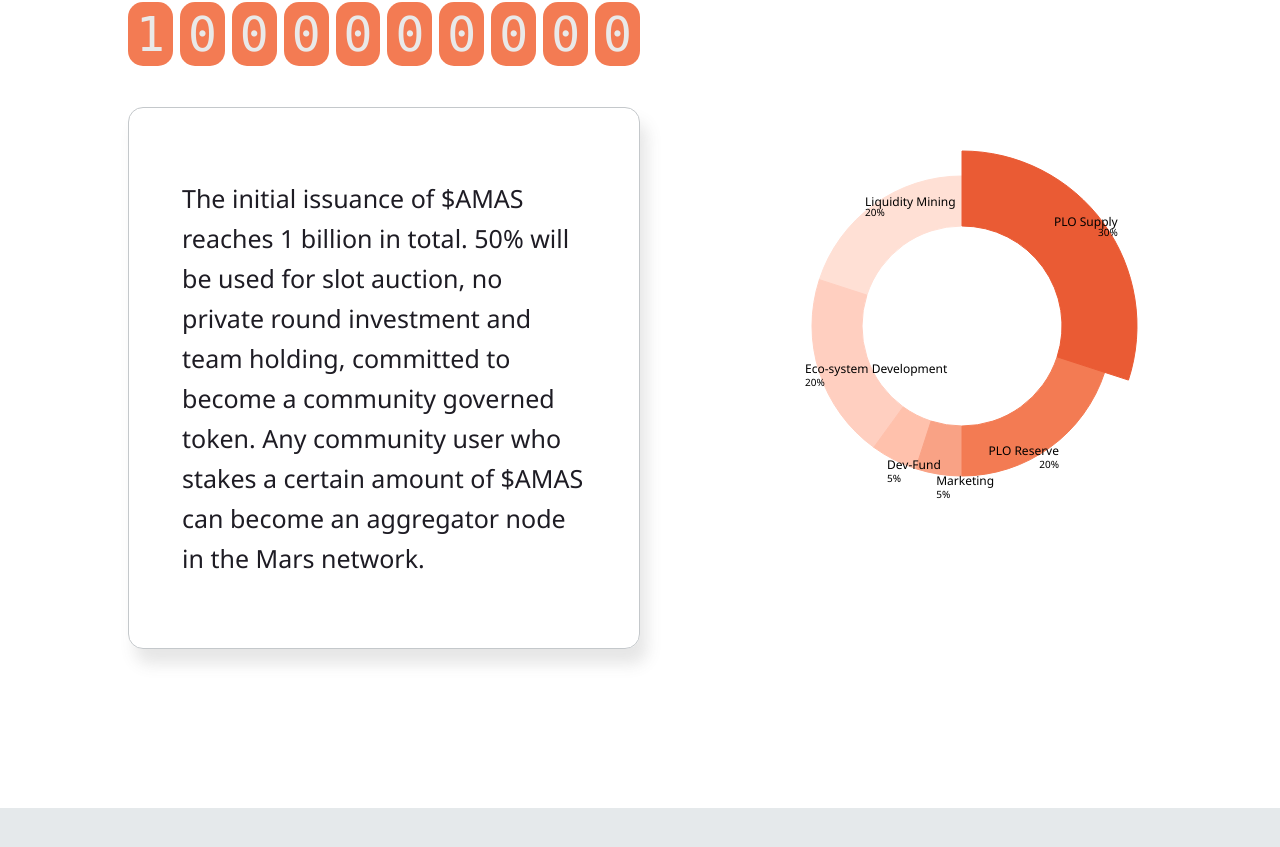
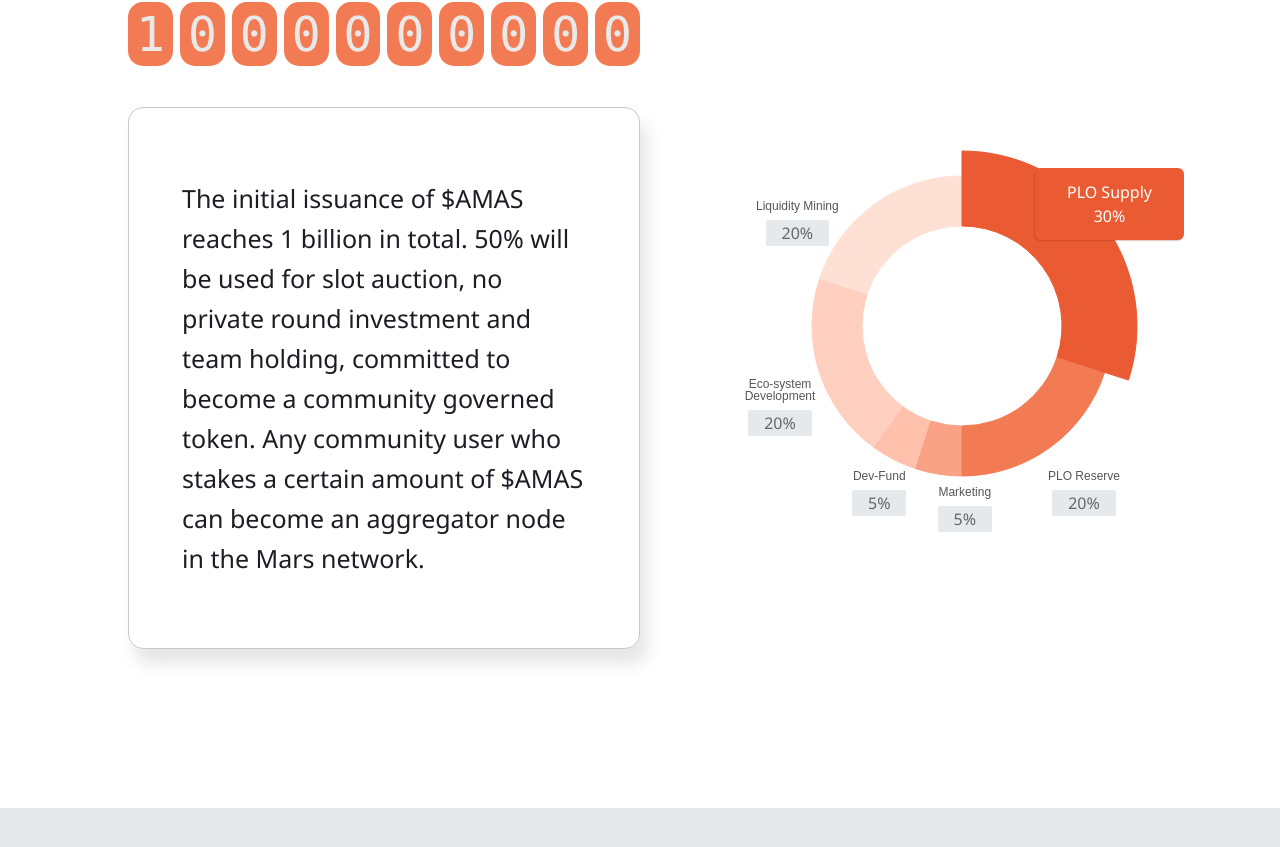
Before and after one commit to ffw0223/website2021, a React (Create React App) app: page / in a window 1280 px wide. Shown: the part 1215-2062 px from the top of the page. Built offline with nearby package versions, Linux system fonts and the light colour scheme.

Commit message:
updated the styles of labels for the radial chart.

```diff
--- a/src/views/supply/Supply.js
+++ b/src/views/supply/Supply.js
@@ -7,12 +7,12 @@ const Supply = props => {
 	const { t } = useTranslation();
 	const theNumber = "1000000000";
 	const myData = [
-		{ angle: 30, radius: 3.5, innerRadius: 2, label: t("PLOSupply"), subLabel: '30%' },
-		{ angle: 20, radius: 3, innerRadius: 2, label: t("PLOReserve"), subLabel: '20%' },
-		{ angle: 5, radius: 3, innerRadius: 2, label: t("marketing"), subLabel: "5%" },
-		{ angle: 5, radius: 3, innerRadius: 2, label: t("devFund"), subLabel: "5%" },
-		{ angle: 20, radius: 3, innerRadius: 2, label: t("ecoSystemDevelopment"), subLabel: "20%" },
-		{ angle: 20, radius: 3, innerRadius: 2, label: t("liquidityMining"), subLabel: "20%" },
+		{ angle: 30, radius: 3.5, innerRadius: 2 },
+		{ angle: 20, radius: 3, innerRadius: 2 },
+		{ angle: 5, radius: 3, innerRadius: 2 },
+		{ angle: 5, radius: 3, innerRadius: 2 },
+		{ angle: 20, radius: 3, innerRadius: 2 },
+		{ angle: 20, radius: 3, innerRadius: 2 },
 	];
 
 	return (<section className={styles.supplyLayout} id="supply">
@@ -28,7 +28,7 @@ const Supply = props => {
 				<div className={styles.infoBlock}>{t("supplyInfo")}</div>
 			</div>
 
-			<div>
+			<div style={{ position: "relative" }}>
 				<RadialChart
 					data={myData}
 					width={380}
@@ -36,6 +36,54 @@ const Supply = props => {
 					showLabels={true}
 					colorRange={['#FFE0D5', '#EA5B34', "#FFCFC0", "#FFC1AC", "#F9A285", "#F37B53"]}
 					padAngle={0.05} />
+
+				<div className={styles.majorLabel} style={{
+					right: "-2rem",
+					top: "2rem"
+				}}>
+					<div>{t("PLOSupply")}</div>
+					<div>30%</div>
+				</div>
+
+				<div className={styles.thinLabel} style={{
+					right: "2rem",
+					bottom: 0
+				}}>
+					<div className={styles.label}>{t("PLOReserve")}</div>
+					<div className={styles.subLabel}>20%</div>
+				</div>
+
+				<div className={styles.thinLabel} style={{
+					right: "10rem",
+					bottom: "-1rem"
+				}}>
+					<div className={styles.label}>{t("marketing")}</div>
+					<div className={styles.subLabel}>5%</div>
+				</div>
+
+				<div className={styles.thinLabel} style={{
+					left: "5rem",
+					bottom: "0rem"
+				}}>
+					<div className={styles.label}>{t("devFund")}</div>
+					<div className={styles.subLabel}>5%</div>
+				</div>
+
+				<div className={styles.thinLabel} style={{
+					left: "-2.5rem",
+					bottom: "5rem"
+				}}>
+					<div className={styles.label}>{t("ecoSystemDevelopment")}</div>
+					<div className={styles.subLabel}>20%</div>
+				</div>
+
+				<div className={styles.thinLabel} style={{
+					left: "-1rem",
+					top: "4rem"
+				}}>
+					<div className={styles.label}>{t("liquidityMining")}</div>
+					<div className={styles.subLabel}>20%</div>
+				</div>
 			</div>
 		</div>
 	</section>);
--- a/src/views/supply/Supply.module.scss
+++ b/src/views/supply/Supply.module.scss
@@ -8,6 +8,7 @@
 	row-gap: 17px;
 	width: 100%;
 	margin-bottom: 159px;
+	font-size: 25px;
 
 	h2 {
 		color: #e56239;
@@ -27,6 +28,45 @@
 		margin-top: 122px;
 		width: 80%;
 
+		.majorLabel {
+			background: #ea5b34;
+			box-shadow: -1px 1px 1px rgba(135, 41, 0, 0.26);
+			border-radius: 6px;
+			font-size: 1rem;
+			color: white;
+			padding: 1rem 2rem;
+			display: flex;
+			flex-direction: column;
+			justify-content: center;
+			align-items: center;
+			row-gap: 0.5rem;
+			position: absolute;
+		}
+
+		.thinLabel {
+			font-size: 1rem;
+			display: flex;
+			flex-direction: column;
+			justify-content: center;
+			align-items: center;
+			row-gap: 0.5rem;
+			position: absolute;
+			max-width: 6rem;
+
+			.label {
+				font-family: Arial, Helvetica, sans-serif;
+				color: #565656;
+				font-size: 0.75rem;
+				text-align: center;
+			}
+
+			.subLabel {
+				background: #e5e9eb;
+				border-radius: 2px;
+				padding: 5px 1rem;
+			}
+		}
+
 		.leftBlock {
 			width: 50%;
 
@@ -40,7 +80,7 @@
 					font-size: 48px;
 					font-family: source-code-pro, Menlo, Monaco, Consolas, "Courier New";
 					background-color: #f37b53;
-					color: #E9E9E9;
+					color: #e9e9e9;
 					border-radius: 15px;
 					padding: 0.5rem;
 				}
```
